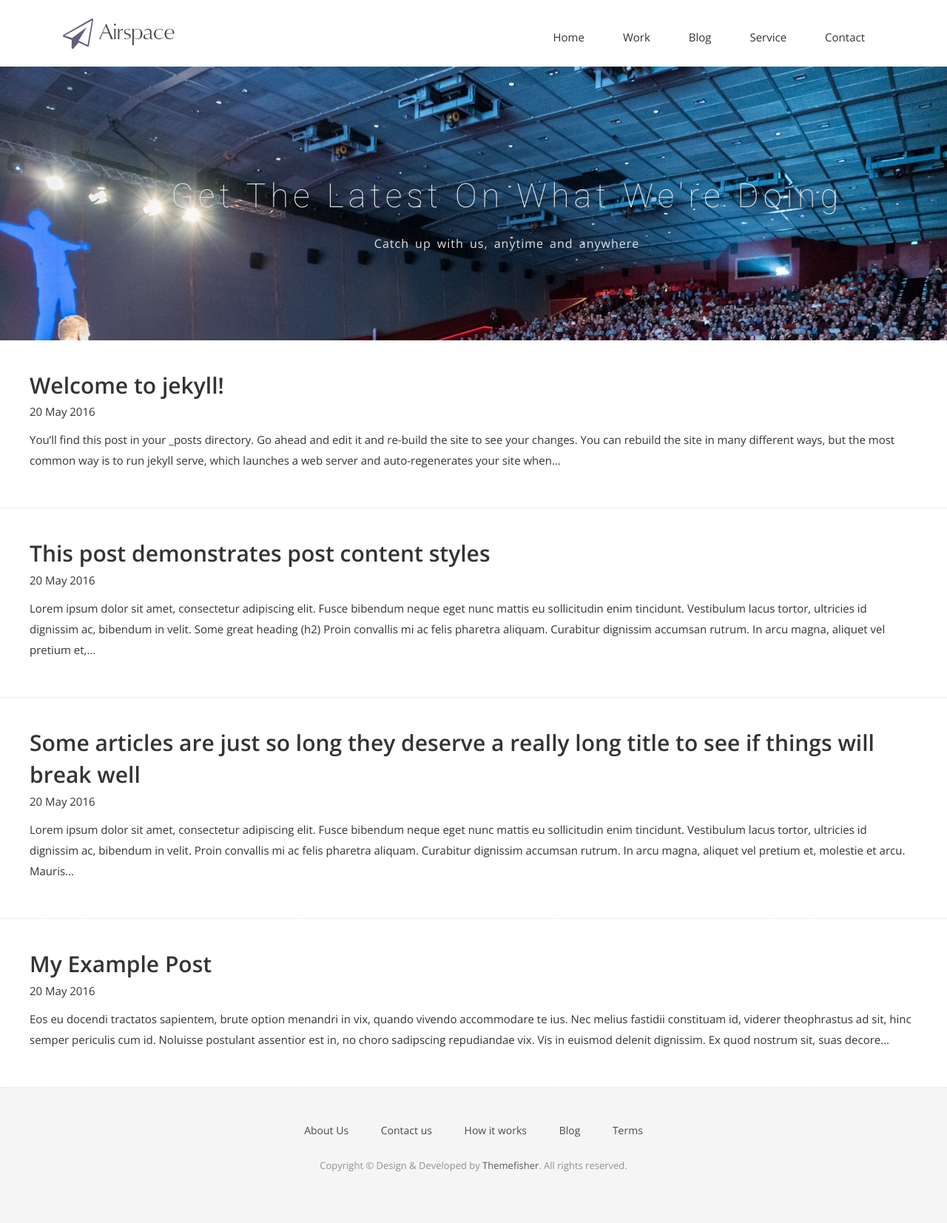
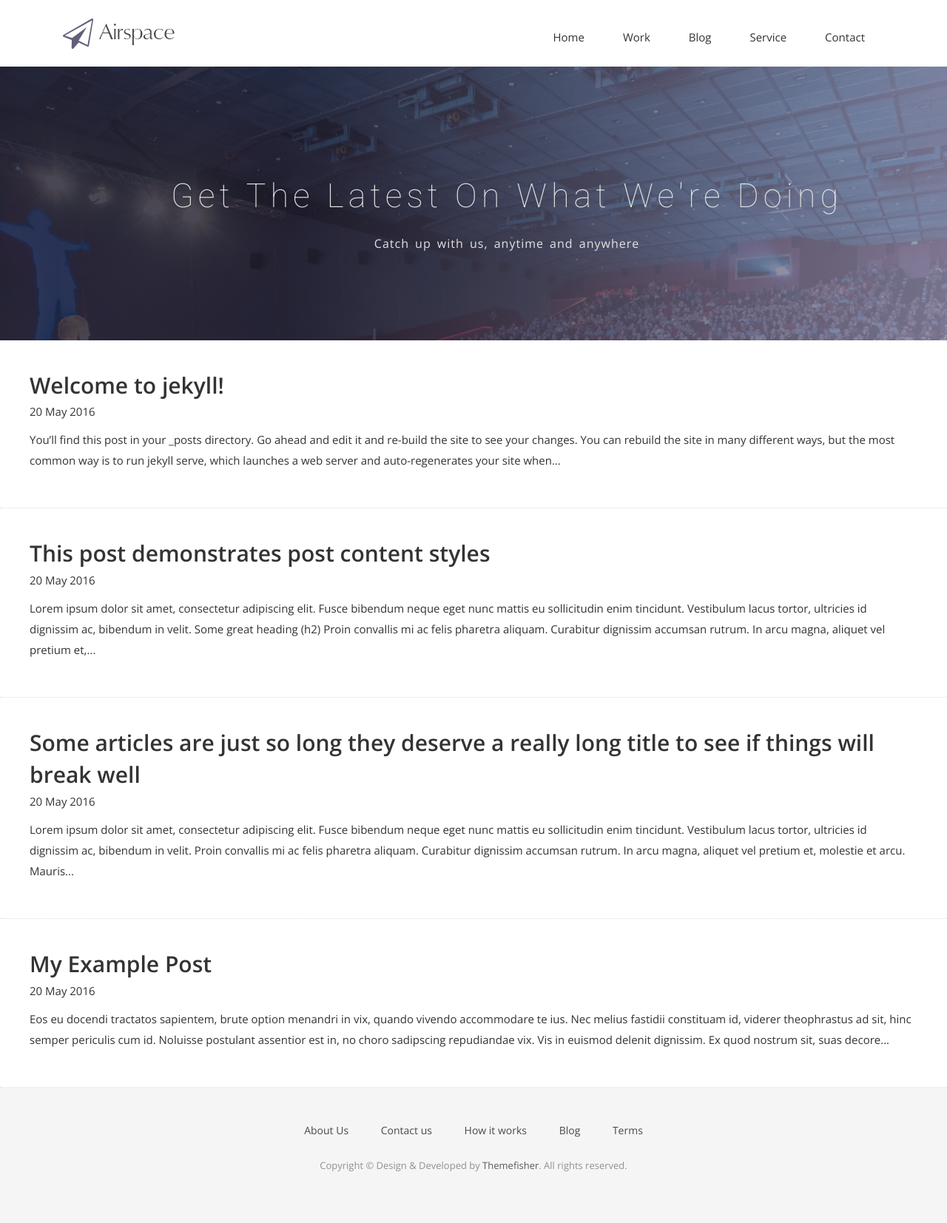
Before and after one commit to marcvaneijk/marcvaneijk.github.io, a Jekyll site: the page built from blog.html, in a window 1280 px wide. Shown: the whole page at 74% size. Built offline with Jekyll 4.4.1, drawn with Linux system fonts in a browser that asks for light colours; nearby versions of some CDN libraries; some web fonts are replaced.

Commit message:
gradient

```diff
--- a/css/home.css
+++ b/css/home.css
@@ -366,7 +366,7 @@ font header .navbar-default .navbar-nav li a:hover {
   background-attachment: fixed;
 }
 #global-header:before {
-  /*content: "";*/
+  content: "";
   position: absolute;
   left: 0;
   top: 0;
@@ -622,8 +622,8 @@ font header .navbar-default .navbar-nav li a:hover {
   right: 0;
   width: 100%;
   height: 100%;
-  background: linear-gradient(to left, #928dab, #1f1c2c 70%);
-  opacity: 0.8;
+  /*background: linear-gradient(to left, #928dab, #1f1c2c 70%);
+  opacity: 0.8;*/
 }
 #slider-contact .block {
   color: #E3E3E4;
```
